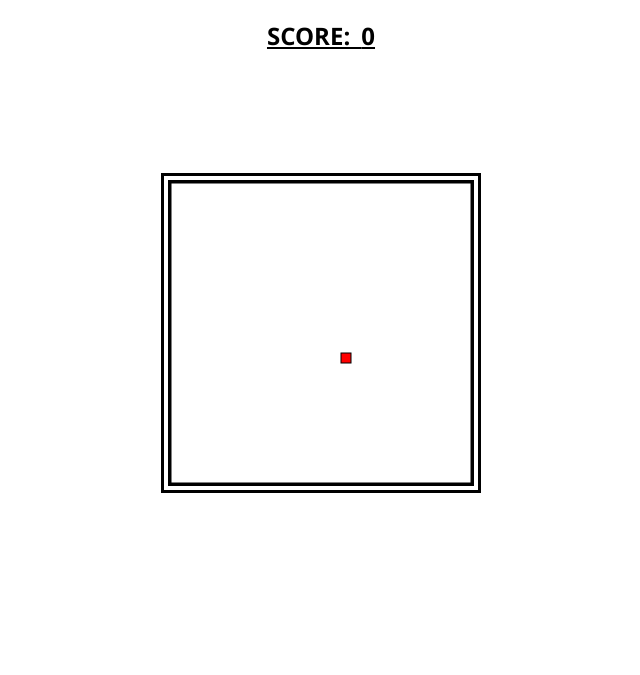
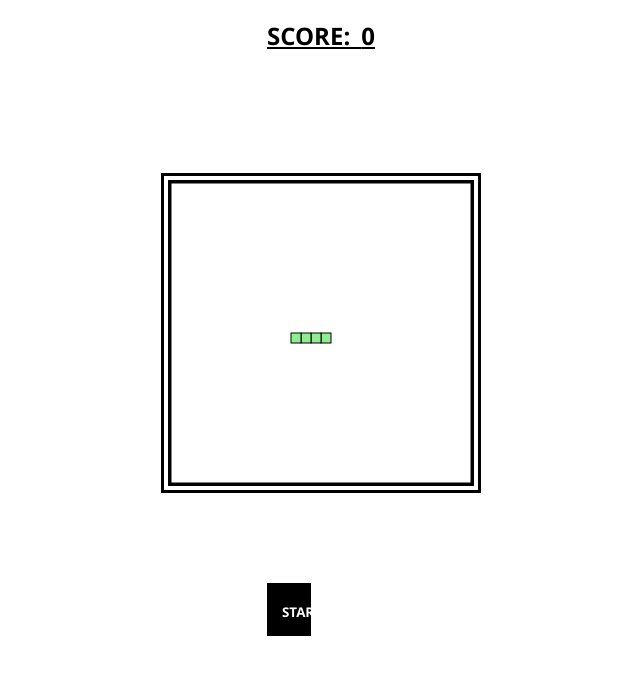
Before and after one commit to AQadir64/Snake-Game, a plain HTML site: page index.html in a window 1280 px wide. Shown: the part 67-742 px from the top of the page, without its empty margins (319-959 px from the left). Drawn offline with Linux system fonts and the light colour scheme.

Commit message:
end  game

```diff
--- a/index.html
+++ b/index.html
@@ -13,6 +13,7 @@
     <div>
       <h2>Score: <span id="score">0</span></h2>
     </div>
+    <button id="start">Start</button>
     <script type="module" src="./src/snake.js"></script>
   </body>
 </html>
--- a/src/snake.js
+++ b/src/snake.js
@@ -20,7 +20,7 @@ canvas()
 
 /////////////////////////////////////////////////////////
 //
-// Snake
+// Global
 //
 ////////////////////////////////////////////////////////
 
@@ -31,12 +31,12 @@ let snake = [
     { x: 120, y: 150 }
 ]
 
-
 let dy = 0
 let dx = 10
 let foodX = 0
 let foodY = 0
 let score = 0
+//let changingDirection = false;
 /////////////////////////////////////////////////////////
 //
 // Initial Snake
@@ -78,6 +78,13 @@ const changeDirection = (event) => {
     const UP_KEY = 38
     const DOWN_KEY = 40
 
+    // if(changingDirection)
+    // {
+    //     return
+    // }
+
+    // changingDirection = true
+
     const keyPressed = event.keyCode
     const goingUp = dy === -10;
     const goingDown = dy === 10;
@@ -118,7 +125,7 @@ const advanceSnake = () => {
     snake.unshift(head)
     const didEatFood = snake[0].x == foodX && snake[0].y == foodY
     if (didEatFood) {
-        score+=10
+        score += 10
 
         const GameScore = document.getElementById('score')
         GameScore.innerHTML = score
@@ -169,6 +176,9 @@ const drawFood = () => {
 ////////////////////////////////////////////////////////
 
 const main = () => {
+    if (endGame()) {
+        return false
+    }
     setTimeout(() => {
         canvas()
         drawFood()
@@ -182,9 +192,27 @@ const main = () => {
 
 ////////////////////////////////////////////////////////
 //
-// score
+// end game
 //
 ////////////////////////////////////////////////////////
 
-main()
-createFood()
+const endGame = () => {
+    for (let i = 4; i < snake.length; i++) {
+        const didColide = snake[i].x === snake[0].x && snake[i].y === snake[0].y
+        if (didColide) {
+            return true
+        }
+    }
+    const hitLeftWall = snake[0].x < 0
+    const hitRightWall = snake[0].x > gameCanvas.width - 10
+    const hitTopWall = snake[0].y < 0
+    const hitBottomWall = snake[0].y > gameCanvas.height - 10
+    return hitBottomWall || hitLeftWall || hitRightWall || hitTopWall
+}
+
+const start = document.getElementById("start")
+start.addEventListener("click",() => {
+    main()
+    createFood()
+}
+)
--- a/style/style.css
+++ b/style/style.css
@@ -24,4 +24,24 @@ canvas {
     left: 0;
     right: 0;
     margin:auto;
-            }
+        }
+#start {
+    background-color: black;
+    color: white;
+    padding: 10px 10px 5px 5px;
+    margin: 10px;
+    border: 10px solid black;
+    text-align: center;
+    text-transform: uppercase;
+    font-family:  'Segoe UI', Tahoma, Geneva, Verdana, sans-serif;
+    font-weight: bold;
+    position: absolute;
+    display: block;
+    top: 80%;
+    right : 50%;
+    left: 45%;
+}
+#start:hover {
+    background-color: white;
+    color: black;
+}
```
